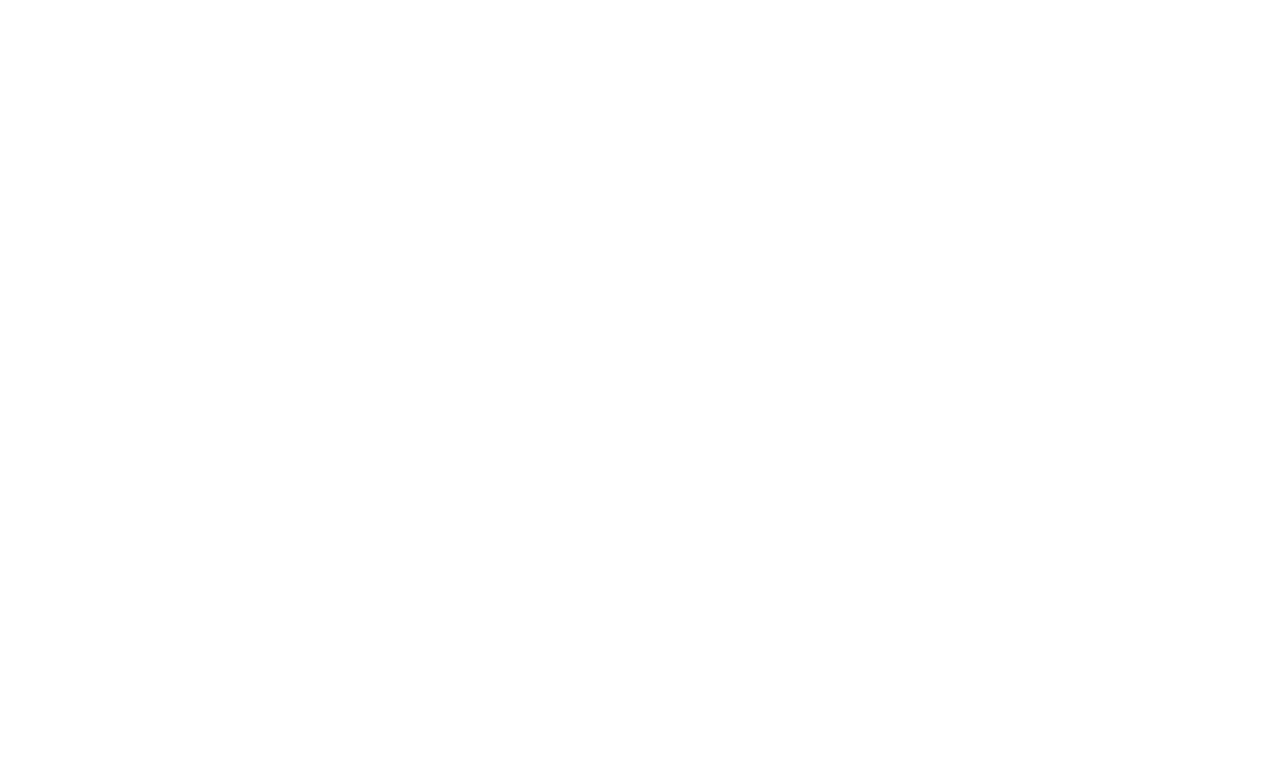
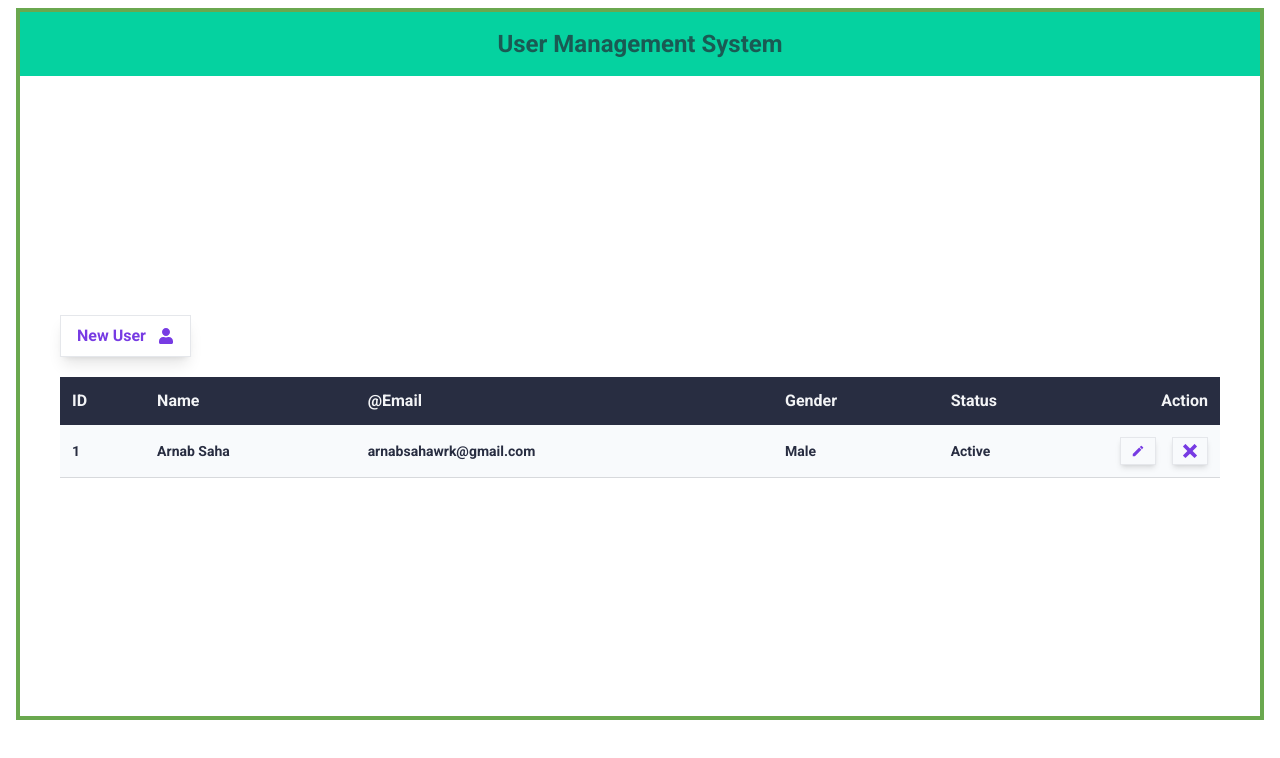
Before and after one commit to arnabsahawrk/user-management-system-client, a React (Vite) app: page / in a window 1280 px wide. Shown: the top 758 px of the page. Built offline with nearby package versions, Linux system fonts and the light colour scheme.

Commit message:
home page component added

```diff
--- a/index.html
+++ b/index.html
@@ -8,7 +8,7 @@
       href="https://i.postimg.cc/FR3nb1qq/react-js-icon.png"
     />
     <meta name="viewport" content="width=device-width, initial-scale=1.0" />
-    <title>myProject</title>
+    <title>User Management System</title>
   </head>
   <body>
     <div id="root"></div>
--- a/package.json
+++ b/package.json
@@ -15,6 +15,7 @@
     "react": "^18.2.0",
     "react-dom": "^18.2.0",
     "react-helmet-async": "^2.0.4",
+    "react-icons": "^5.1.0",
     "react-router-dom": "^6.22.3",
     "sort-by": "^1.2.0"
   },
--- a/src/pages/HomePage.jsx
+++ b/src/pages/HomePage.jsx
@@ -1,4 +1,7 @@
 import { Helmet } from "react-helmet-async";
+import { FaUser } from "react-icons/fa";
+import { ImCross } from "react-icons/im";
+import { MdEdit } from "react-icons/md";
 
 const HomePage = () => {
   return (
@@ -7,7 +10,69 @@
         <title>Home</title>
       </Helmet>
       <section>
-        <div className="container mx-auto px-4"></div>
+        <div className="container mx-auto px-4 py-2">
+          <div className="border-4 border-[#6AA84F]">
+            <h1 className="text-center py-4 bg-[#05D2A0] text-[#1A5A53] text-2xl font-bold">
+              User Management System
+            </h1>
+            <div className="min-h-[80vh] flex justify-center items-center">
+              <div className="container p-2 mx-auto sm:p-4 text-gray-100 space-y-5 lg:p-10">
+                <button className="flex items-center gap-3 text-[#773BE3] px-4 py-2 shadow-lg font-bold border">
+                  New User <FaUser />
+                </button>
+                <div className="overflow-x-auto">
+                  <table className="min-w-full">
+                    <colgroup>
+                      <col />
+                      <col />
+                      <col />
+                      <col />
+                      <col />
+                      <col className="w-24" />
+                    </colgroup>
+                    <thead className="bg-[#282D41] text-base">
+                      <tr className="text-left">
+                        <th className="p-3">ID</th>
+                        <th className="p-3">Name</th>
+                        <th className="p-3">@Email</th>
+                        <th className="p-3">Gender</th>
+                        <th className="p-3">Status</th>
+                        <th className="p-3 text-right">Action</th>
+                      </tr>
+                    </thead>
+                    <tbody>
+                      <tr className="border-b border-opacity-20 border-gray-700 bg-slate-50 text-[#282D41] font-bold text-sm">
+                        <td className="p-3">
+                          <p>1</p>
+                        </td>
+                        <td className="p-3">
+                          <p>Arnab Saha</p>
+                        </td>
+                        <td className="p-3">
+                          <p>arnabsahawrk@gmail.com</p>
+                        </td>
+                        <td className="p-3">
+                          <p>Male</p>
+                        </td>
+                        <td className="p-3">
+                          <p>Active</p>
+                        </td>
+                        <td className="p-3 ml-4 text-right flex justify-between items-center gap-4">
+                          <button className="flex items-center gap-3 text-[#773BE3] px-2.5 py-1.5 shadow-md font-bold border">
+                            <MdEdit />
+                          </button>
+                          <button className="flex items-center gap-3 text-[#773BE3] px-2.5 py-1.5 shadow-md font-bold border">
+                            <ImCross />
+                          </button>
+                        </td>
+                      </tr>
+                    </tbody>
+                  </table>
+                </div>
+              </div>
+            </div>
+          </div>
+        </div>
       </section>
     </>
   );
```
Also changed, not shown: 1 other file (tests, documents, lock files or other folders).
